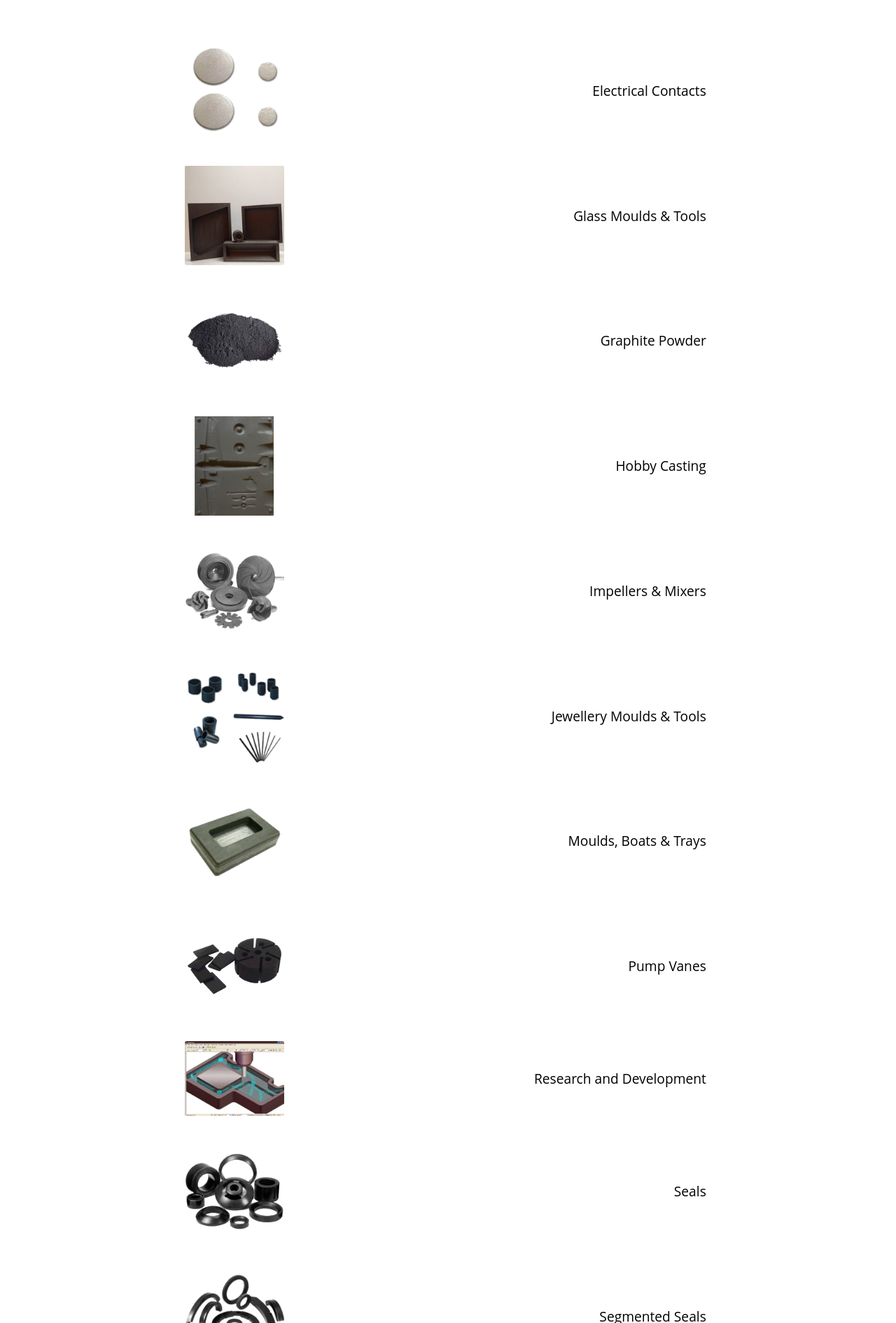
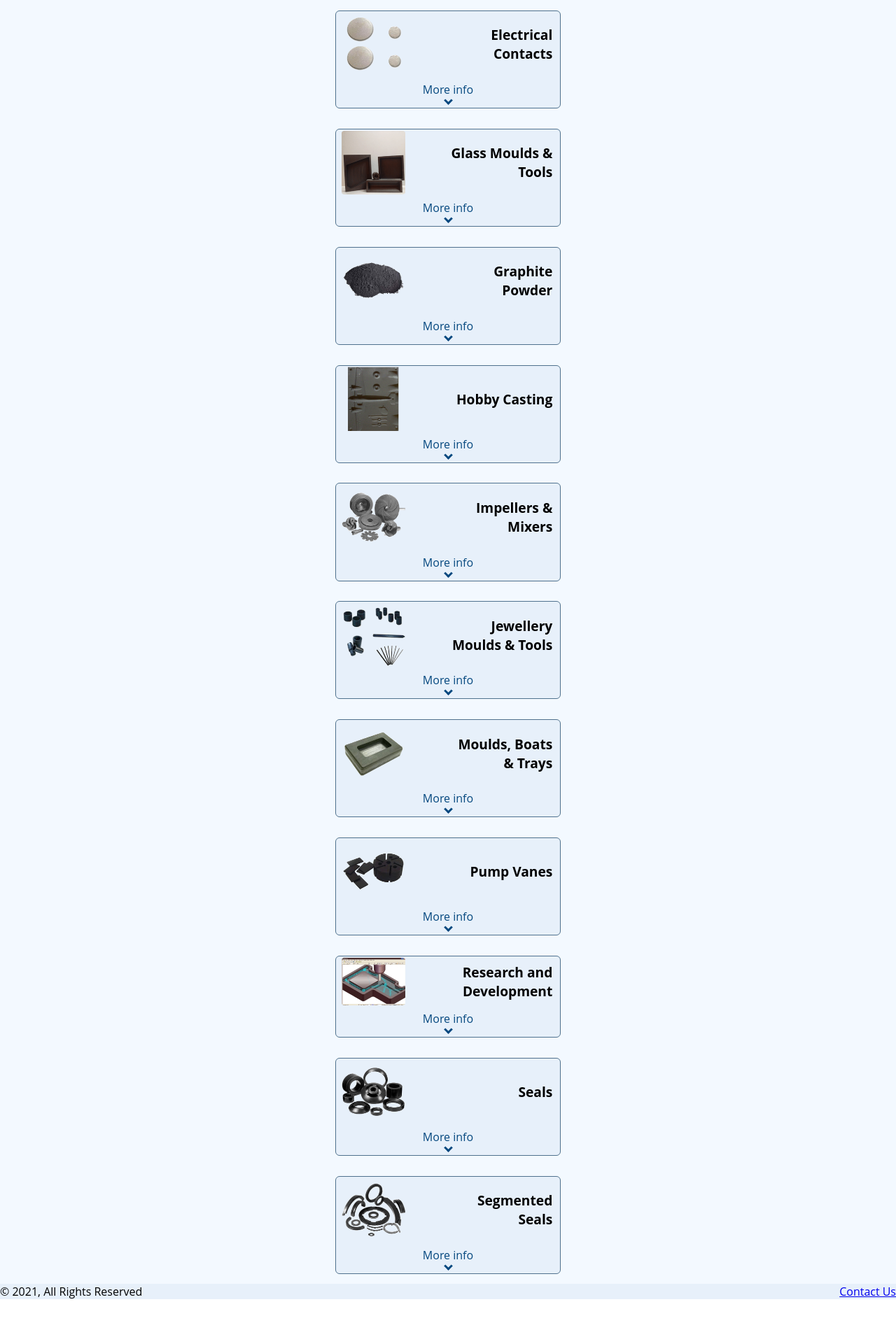
Before and after one commit to andrewkay6/machining-solutions, a React (Create React App) app: page /products in a window 1280 px wide. Shown: the part 909-2800 px from the top of the page at 70% size. After the commit the page ends 2766 px from the top, so only its background shows below. Built offline with nearby package versions, Linux system fonts and the light colour scheme; a web font is replaced by a local one.

Commit message:
Added more styling for the products page

```diff
--- a/src/App.css
+++ b/src/App.css
@@ -5,14 +5,18 @@ html {
 :root {
   --headerColor: rgb(231, 240, 250);
   --headerHoverColor: rgb(224, 234, 245);
-  --footerColor: rgb(224, 234, 245);
+  --footerColor: rgb(196, 215, 235);
+  --menuIconColor: rgb(5, 72, 127);
 }
 
 .appContainer {
   width: 100%;
   display: flex;
   flex-direction: column;
-  max-height: 100vh;
+  background: #f3f9ff;
+}
+.appContainerClosed {
+  min-height: 100vh;
 }
 
 .displayNone {
@@ -33,6 +37,7 @@ body {
   box-sizing: border-box;
   position: sticky !important;
   top: 0;
+  z-index: 1;
 
 }
 
@@ -130,12 +135,13 @@ body {
 }
 .footerContainer{
   width: 100%;
-  background-color: var(--footerColor);
+  background-color: var(--headerColor);
   display: flex;
   flex-direction: row;
   justify-content: space-between;
   align-items: center;
   box-sizing: border-box;
+  margin-top: auto;
 }
 .dropdown {
   width: 100%;
@@ -191,11 +197,11 @@ body {
   font-weight: bold;
 }
 
+
 .page {
   margin-top: 2%;
   max-width: 768px;
   flex-grow: 1;
-
 }
 
 .pageTitle {
@@ -214,6 +220,11 @@ body {
   height: 100%;
   box-sizing: border-box;
   max-width: 768px;
+
+}
+.productContainerOpen, .productContainerClosed {
+  outline: 1px solid #4f718d;
+
 }
 
 .productContainerClosed {
@@ -221,17 +232,21 @@ body {
   flex-direction: row;
   justify-content: space-between;
   align-items: center;
-  width: 100%;
+  width: 99%;
   height: 100%;
   box-sizing: border-box;
   padding-left: 1%;
   padding-right: 1%;
   margin: 2%;
+  border-radius: 5px;
+  flex-wrap: wrap;
+  background-color: var(--headerColor);
+  max-width: 320px;
 }
 
 .productContainerClosed:hover {
   background-color: var(--headerColor);
-
+  font-weight: bold;
   border-radius: 5px;
   box-sizing: border-box;
   cursor: pointer;
@@ -242,7 +257,7 @@ body {
   flex-direction: column;
   justify-content: center;
   align-items: center;
-  width: 100%;
+  width: 99%;
   height: 100%;
   box-sizing: border-box;
   padding-left: 1%;
@@ -252,21 +267,22 @@ body {
   border-radius: 5px;
 }
 
-.productContainerOpen button {
+.seeLessContainer {
   margin-top: 2%;
   margin-bottom: 2%;
   width: 50%;
   height: 100%;
   box-sizing: border-box;
   font-size: 120%;
+  text-align: center;
+  color: var(--menuIconColor);
+  cursor: pointer;
+  display: inline-block;
+  font-size: 100%;
+}
+.seeLessContainer:hover{
   font-weight: bold;
-  text-align: center;
-  background-color: transparent;
-  border-radius: 5px;
-  border: 1px solid black;
-  cursor: pointer;
 }
-
 .productContainerOpen button:hover {
 
   box-sizing: border-box;
@@ -307,12 +323,13 @@ body {
   justify-content: right;
   align-items: right;
   text-align: right;
-  width: 50%;
+  max-width: 50%;
   padding: 1%;
   width: 100%;
   height: 100%;
   font-size: 120%;
-  /* font-weight: bold; */
+
+  font-weight: bold;
 
 }
 
@@ -323,3 +340,51 @@ body {
   height: 1px;
   background-color: rgb(0, 0, 0);
 }
+
+.contactInfo{
+  display: flex;
+  flex-direction: column;
+  justify-content: left;
+  align-items: left;
+  width: 100%;
+  list-style-type: none;
+  padding: 0;
+}
+
+.arrow {
+  border: solid var(--menuIconColor);
+  border-width: 0 3px 3px 0;
+  padding: 3px;
+  display: inline-block;
+}
+
+.right {
+  transform: rotate(-45deg);
+  -webkit-transform: rotate(-45deg);
+}
+
+.left {
+  transform: rotate(135deg);
+  -webkit-transform: rotate(135deg);
+}
+
+.up {
+  transform: rotate(-135deg);
+  -webkit-transform: rotate(-135deg);
+}
+
+.down {
+  transform: rotate(45deg);
+  -webkit-transform: rotate(45deg);
+}
+.showMoreContainer{
+  display: flex;
+  flex-direction: column;
+  justify-content: center;
+  align-items: center;
+  width: 100%;
+  color: var(--menuIconColor);
+  min-width: 100%;
+  padding: 2%;
+  box-sizing: border-box;
+}
--- a/src/App.tsx
+++ b/src/App.tsx
@@ -15,21 +15,25 @@ function App() {
   const [isMenuOpen, setIsMenuOpen] = useState(false);
   const [pageState, setPageState] = useState('');
   const [appContentClassName, setAppContentClassName] = useState('appContentContainer');
+  const [appContainerClassName, setAppContainerClassName] = useState('appContainer');
   const [footerClassName, setFooterClassName] = useState('footerContainer');
 
   useEffect(() => {
     if (isMenuOpen) {
       setAppContentClassName('appContentContainer displayNone');
       setFooterClassName('footerContainer displayNone');
+      setAppContainerClassName('appContainer appContainerOpen');
+
     } else {
       setAppContentClassName('appContentContainer');
       setFooterClassName('footerContainer');
+      setAppContainerClassName('appContainer appContainerClosed');
     }
   }, [isMenuOpen]);
 
   return (
     <Router>
-      <div className="appContainer">
+      <div className={appContainerClassName}>
         <Header
           setIsMenuOpen={setIsMenuOpen}
           isMenuOpen={isMenuOpen}
@@ -59,7 +63,7 @@ function App() {
           </Routes>
         </div>
 
-        {/* <Footer className={footerClassName} /> */}
+        <Footer className={footerClassName} />
       </div>
     </Router>
   );
--- a/src/ContactPage.tsx
+++ b/src/ContactPage.tsx
@@ -1,9 +1,23 @@
 
 const ContactPage = () => {
     return (
-        <div className="page">
-            <h1>Contact Page</h1>
-            <p>Here is the contact page</p>
+        <div className="contactContainer page">
+            <div className="pageTitle"> Contact </div>
+            <div className="contactInfoContainer">
+                <ul className="contactInfo">
+                    <li>Phone: (519) 569-0485</li>
+                    <li>Phone: (519) 569-1530</li>
+                    <li>Fax:  (888) 538-7616</li>
+                    <li>Email:
+                        <a href="mailto:sales@machiningsolutions.ca" >sales@machiningsolutions.ca</a>
+                    </li>
+                    <li>
+                        70 Dumart Place
+                        Kitchener, Ontario, Canada
+                        N2K 3C7
+                    </li>
+                </ul>
+            </div>
         </div>
     );
 };
--- a/src/Footer.tsx
+++ b/src/Footer.tsx
@@ -1,3 +1,5 @@
+import { Link } from "react-router-dom";
+
 interface Props {
     className: string;
 }
@@ -11,12 +13,12 @@ const Footer = ({className} : Props) => {
                 © 2021, All Rights Reserved
             </div>
             <div className="footerContactContainer">
-                <div className="footerContactText">
+                <Link
+                to={"/contact"}
+                className="footerContactText"
+                >
                     Contact Us
-                </div>
-                <div className="footerContactText">
-                    123-456-7890
-                </div>
+                </Link>
 
             </div>
         </div>
--- a/src/ProductEntry.tsx
+++ b/src/ProductEntry.tsx
@@ -43,6 +43,16 @@ const ProductEntry = ({ product }: Props) => {
             <img src={product.image} alt="Product" className="productImage" />
         </div>
     )
+    const showMore = (
+        <div className="showMoreContainer">
+            <div className="showMoreText">
+                More info
+            </div>
+            <i className="arrow down"/>
+        </div>
+
+
+    )
 
     if (isExpanded) {
         productEntryContents = (
@@ -57,6 +67,7 @@ const ProductEntry = ({ product }: Props) => {
             <>
                 {image}
                 {name}
+                {showMore}
 
             </>
         );
@@ -66,7 +77,15 @@ const ProductEntry = ({ product }: Props) => {
         <div className={productContainerClassName} onClick={handleExpand}>
             {productEntryContents}
             {isExpanded && (
-                <button onClick={handleCollapse}>See less</button>
+                <div className="seeLessContainer" onClick={handleCollapse}>
+                    {/* <button onClick={handleCollapse}>
+                    See less
+                    </button>  */}
+                    <i className="arrow up"/>
+                    <div className="seeLessText">
+                        Hide
+                    </div>
+                </div>
             )}
         </div>
     );
```
